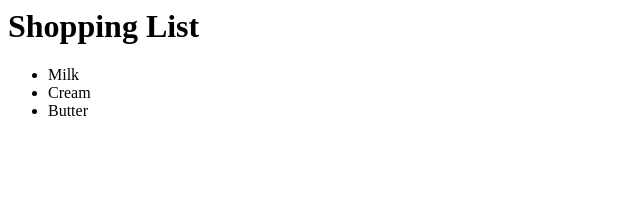
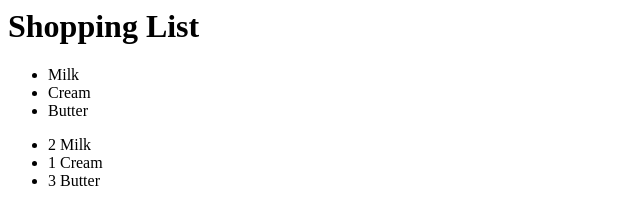
Before and after one commit to devilmetal/coursera-angular, a plain HTML site: page repeat-app/index.html in a window 1280 px wide. Shown: the whole page, without its empty margins (0-640 px from the left). Drawn offline with Linux system fonts and the light colour scheme.

Commit message:
lecture2

```diff
--- a/repeat-app/index.html
+++ b/repeat-app/index.html
@@ -8,9 +8,12 @@
     <body ng-app="ShopApp">
         <h1>Shopping List</h1>
         <div ng-controller="ShopController">
-           <ul>
+            <ul>
                <li ng-repeat="item in shoppingList1">{{item}}</li>
-           </ul>
+            </ul>
+            <ul>
+                <li ng-repeat="item in shoppingList2">{{item.quantity + " " +item.name}}</li>
+            </ul>
         </div>
     </body>
 </html>
```
